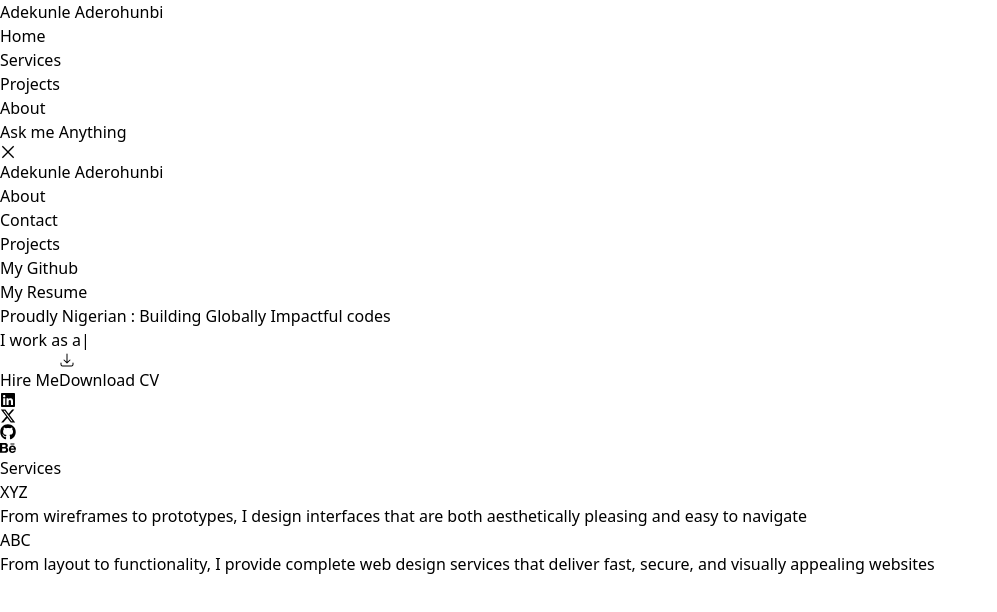
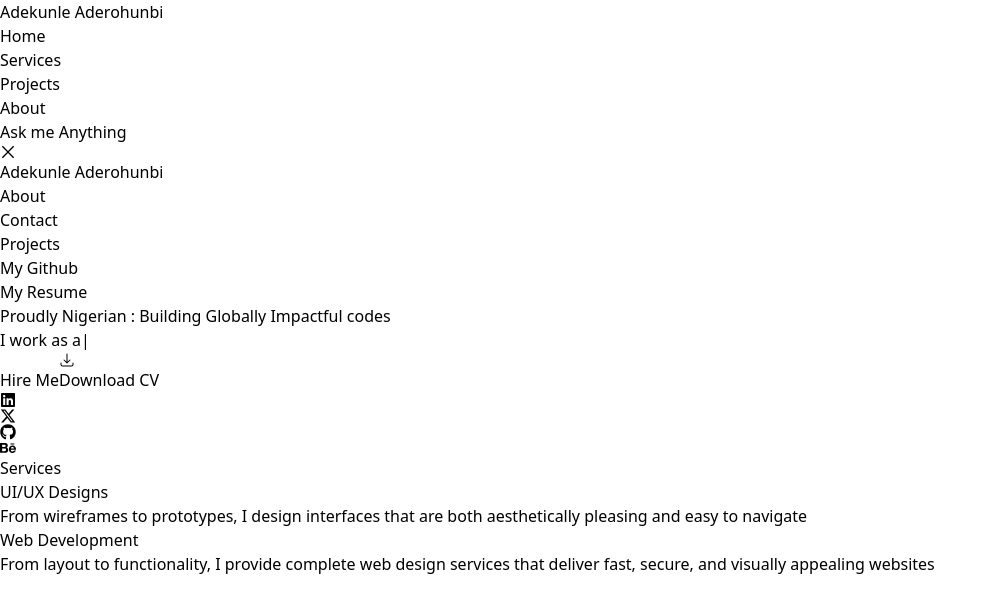
Before and after one commit to code-BLAK/myPortfolio, a React (Vite) app: page / in a window 1280 px wide. Shown: the top 612 px of the page, without its empty margins (0-997 px from the left). Built offline with nearby package versions, Linux system fonts and the light colour scheme.

Commit message:
updated services

```diff
--- a/src/assets/Services.jsx
+++ b/src/assets/Services.jsx
@@ -2,17 +2,17 @@ const Services = () => {
   return (
     <div className="max-w-[1240px] justify-center items-center mx-auto border-t-2 border-t-[#278888]">
         <div className="items-center justify-center border-t-8 border-green-700">
-            <h1 className="flex justify-center">Services</h1>
+            <h1 className="flex justify-center text-4xl font-bold">Services</h1>
             <div className="flex justify-around pt-4 mx-auto">
-                <div className="justify-center max-w-sm p-4 mx-auto overflow-hidden text-white bg-black rounded-lg shadow-lg shadow-emerald-950">
-                    <h1 className="flex justify-center">XYZ</h1>
+                <div className="items-center justify-center max-w-sm p-4 mx-auto text-white bg-black rounded-lg shadow-lg h-80 shadow-emerald-950">
+                    <h1 className="flex justify-center">UI/UX Designs</h1>
                     <p className="mt-2 text-center text-gray-200">
                         From wireframes to prototypes, I design interfaces that
                         are both aesthetically pleasing and easy to navigate
                     </p>
                 </div>
                 <div className="justify-center max-w-sm p-4 mx-auto overflow-hidden text-white bg-black rounded-lg shadow-lg shadow-emerald-950">
-                    <h1 className="flex justify-center">ABC</h1>
+                    <h1 className="flex justify-center">Web Development</h1>
                     <p className="mt-2 text-center text-gray-200">
                         From layout to functionality, I provide complete
                         web design services that deliver fast, secure,
```
